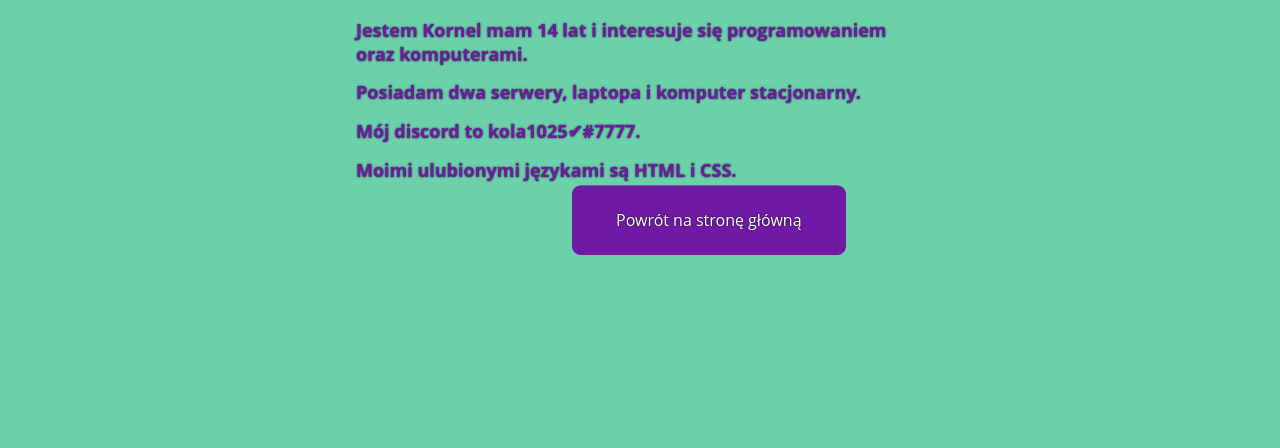
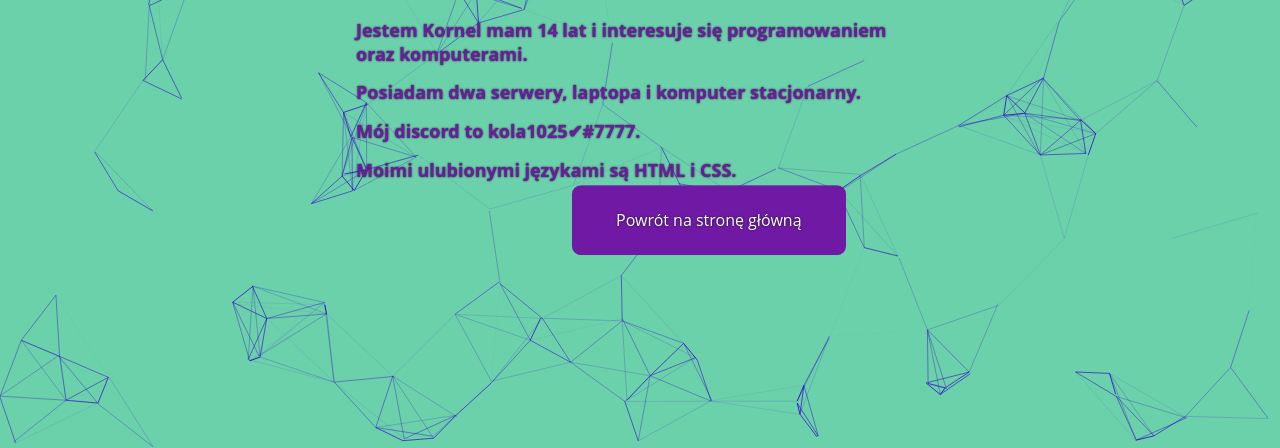
Before and after one commit to Kola1025/kola, a plain HTML site: page info.html in a window 1280 px wide. Shown: the part 352-800 px from the top of the page. Drawn offline with nearby package versions, Linux system fonts and the light colour scheme.

Commit message:
Update info.html

```diff
--- a/info.html
+++ b/info.html
@@ -44,7 +44,7 @@
 </div>
 
 <!-- scripts -->
-<script src="../demo/particles.js"></script>
+<script src="/particles.js"></script>
 <script src="js/app.js"></script>
 
 
```
